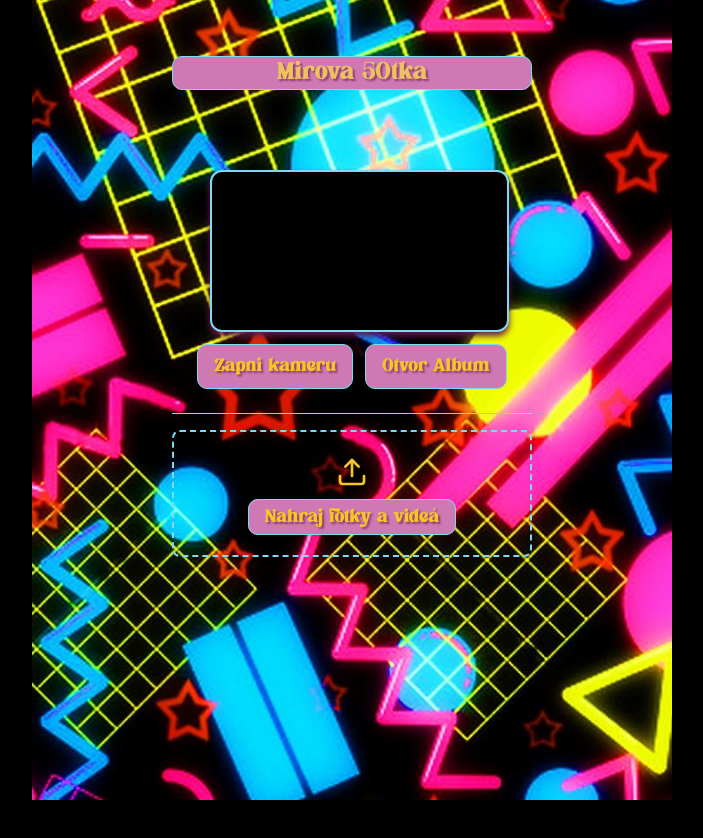
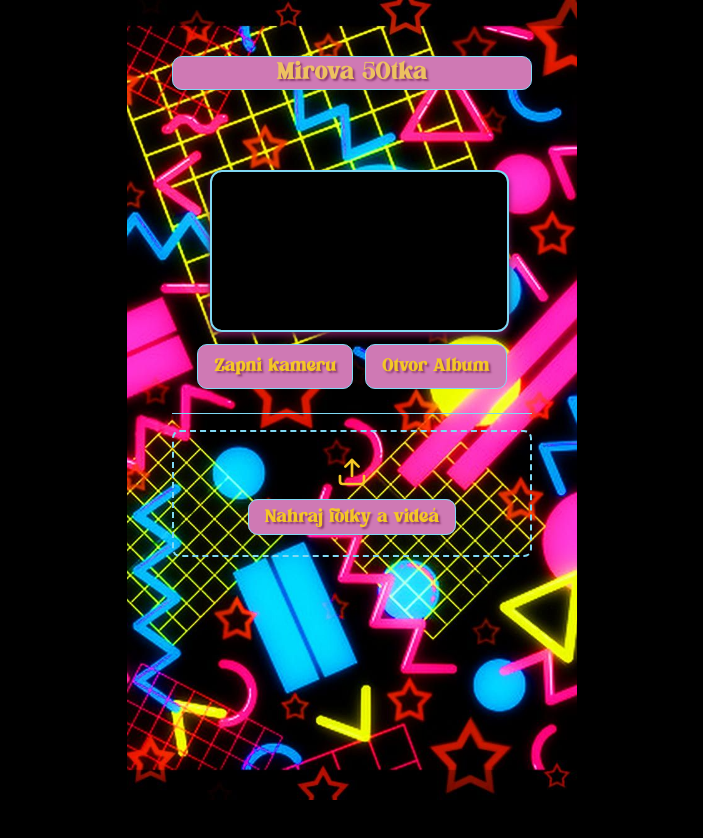
Before and after one commit to Jojoyoghurt12/website-4-10-2025, a Next.js app: page / in a window 1280 px wide. Shown: the top 838 px of the page, without its empty margins (288-991 px from the left). Built offline with nearby package versions, Linux system fonts and the light colour scheme.

Commit message:
fixing Background

```diff
--- a/app/globals.css
+++ b/app/globals.css
@@ -128,7 +128,7 @@ body {
 .background {
   z-index: 0;
   background-image: url("/background.jpg");
-  background-size: cover;
+  background-size: contain;
   position: absolute;
   background-repeat: no-repeat;
   background-position: center;
```
